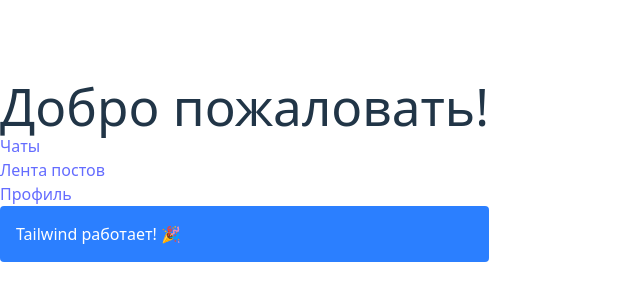
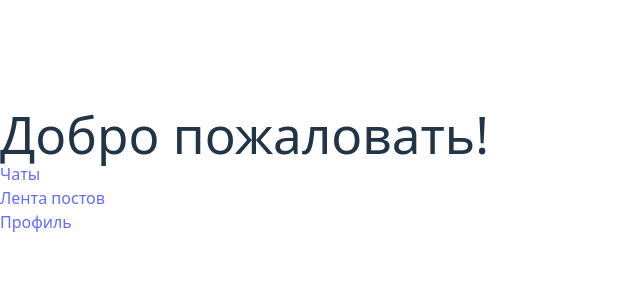
Before and after one commit to atugelbay/pet-project, a React (Vite) app in the folder web/: page / in a window 1280 px wide. Shown: the part 230-530 px from the top of the page, without its empty margins (0-640 px from the left). Built offline with nearby package versions, Linux system fonts and the light colour scheme; sample sign-in values are in the browser's storage.

Commit message:
minor changes

```diff
--- a/web/src/pages/HomePage.jsx
+++ b/web/src/pages/HomePage.jsx
@@ -12,9 +12,6 @@ export default function HomePage() {
           <li><Link to="/profile">Профиль</Link></li>
         </ul>
       </nav>
-      <div className="bg-blue-500 text-white p-4 rounded">
-  Tailwind работает! 🎉
-</div>
     </div>
   )
 }
```
